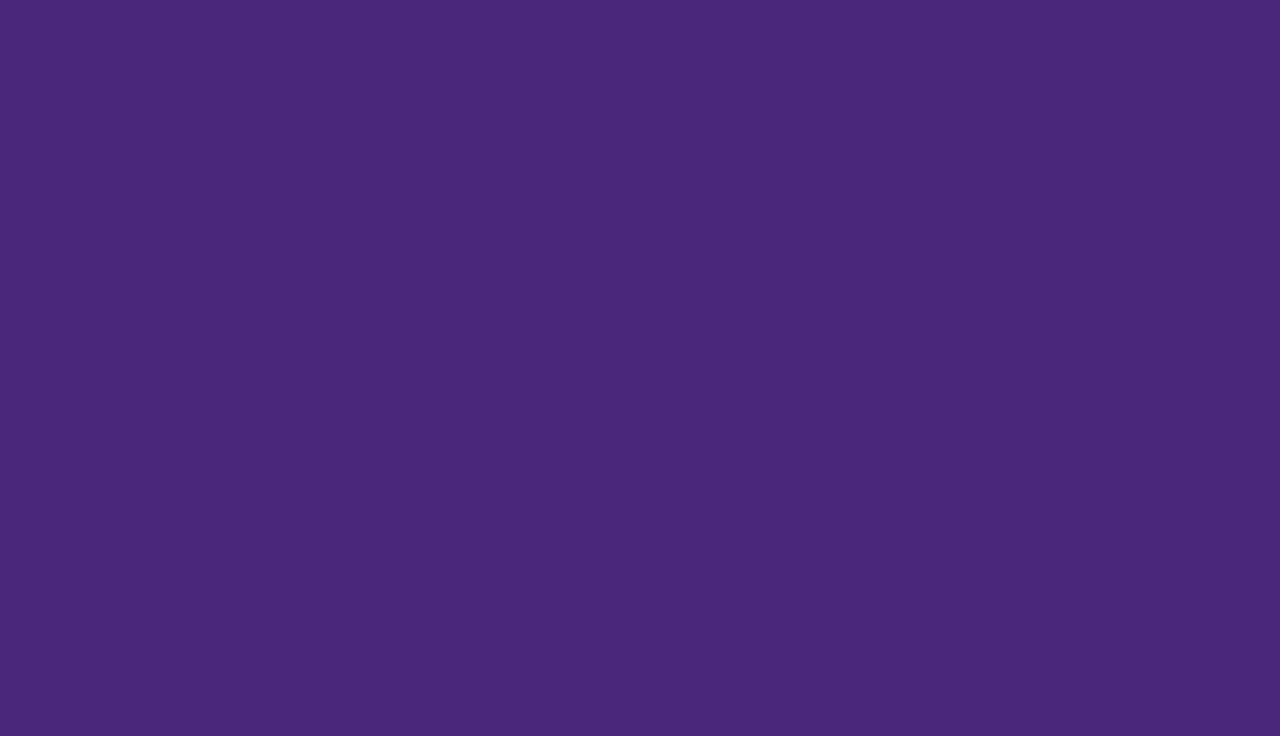
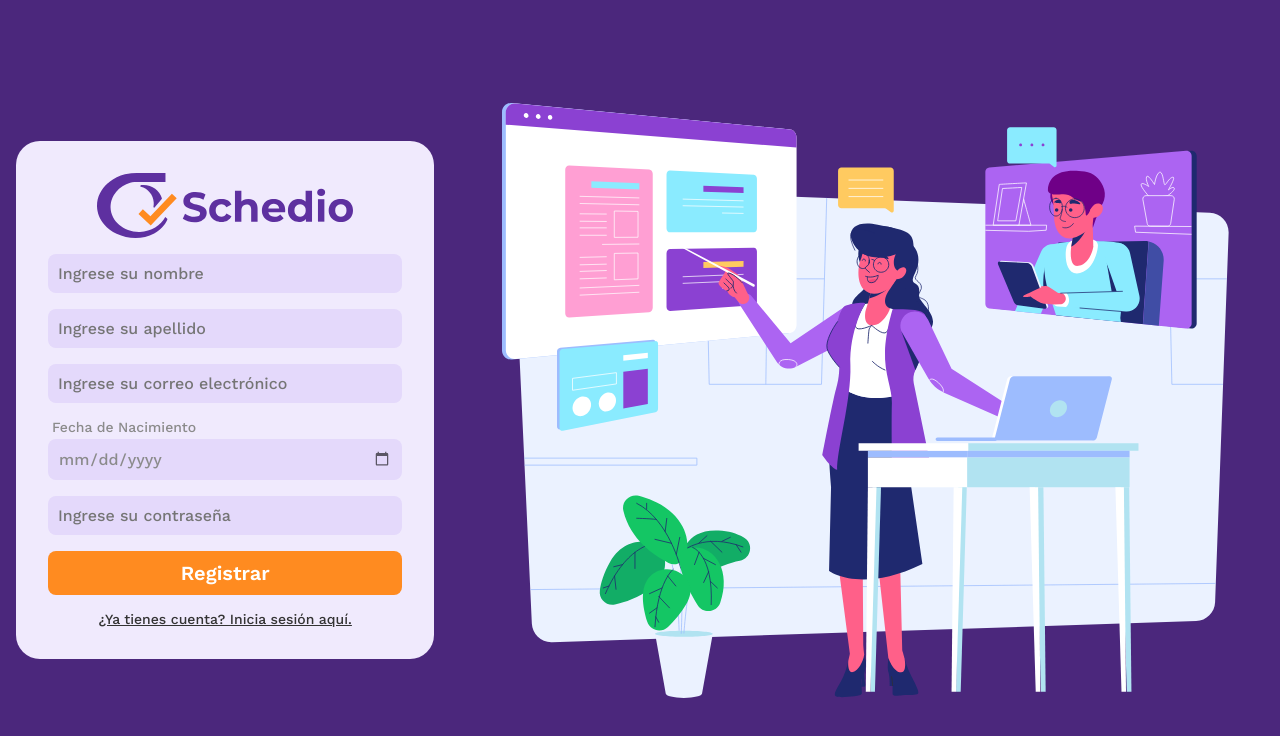
Before and after one commit to GRUPO-ATI-II/Schedio, an Angular app in the folder schedio-frontend/: page /register in a window 1280 px wide. Before the commit this address led to /. Shown: the top 736 px of the page. Built offline with nearby package versions, Linux system fonts and the light colour scheme.

Commit message:
feat: Implementación de la página de registro con un nuevo campo de llenado "calendario"

```diff
--- a/schedio-frontend/src/app/app.routes.ts
+++ b/schedio-frontend/src/app/app.routes.ts
@@ -13,6 +13,10 @@ export const routes: Routes = [
     path: 'login',
     component: Login,
   },
+  {
+    path: 'register',
+    loadComponent: () => import('./pages/register/register').then(m => m.Register),
+  },
 
   {
     path: '',
--- /dev/null
+++ b/schedio-frontend/src/app/components/ui/date-field/date-field.css
@@ -0,0 +1,38 @@
+.date-container {
+  display: flex;
+  flex-direction: column;
+  gap: 0.25rem;
+  width: 100%;
+}
+
+.date-label {
+  font-size: 0.875rem;
+  color: var(--light-fc, #fff);
+  font-weight: 500;
+  text-align: left;
+  padding-left: 0.25rem;
+}
+
+.input-field {
+  font: var(--text-h6);
+  color: var(--light-fc);
+  border-radius: 8px;
+  background-color: var(--shade-main-color);
+  border: none;
+  padding: 10px;
+  width: 100%;
+  font-weight: 500;
+  font-family: inherit;
+  box-sizing: border-box;
+}
+
+/* Remove default appearance for date input to style consistently */
+.input-field::-webkit-calendar-picker-indicator {
+  cursor: pointer;
+  opacity: 0.6;
+  transition: opacity 0.2s;
+}
+
+.input-field::-webkit-calendar-picker-indicator:hover {
+  opacity: 1;
+}
--- /dev/null
+++ b/schedio-frontend/src/app/components/ui/date-field/date-field.html
@@ -0,0 +1,6 @@
+<div class="date-container">
+  @if (label) {
+    <label class="date-label">{{ label }}</label>
+  }
+  <input class="input-field" type="date">
+</div>
--- /dev/null
+++ b/schedio-frontend/src/app/components/ui/date-field/date-field.ts
@@ -0,0 +1,11 @@
+import { Component, Input } from '@angular/core';
+
+@Component({
+    selector: 'app-date-field',
+    imports: [],
+    templateUrl: './date-field.html',
+    styleUrl: './date-field.css',
+})
+export class DateField {
+    @Input() label: string = '';
+}
--- a/schedio-frontend/src/app/pages/login/login.html
+++ b/schedio-frontend/src/app/pages/login/login.html
@@ -10,6 +10,6 @@
 
         <app-rect-base-button [isAction]="true" class="login-button" (clicked)="login()">Iniciar Sesión</app-rect-base-button>
       </form>
-      <a href="#">¿No tienes cuenta? Registrate aqui.</a>
+      <a routerLink="/register">¿No tienes cuenta? Registrate aqui.</a>
   </div>
 </main>
--- a/schedio-frontend/src/app/pages/login/login.ts
+++ b/schedio-frontend/src/app/pages/login/login.ts
@@ -1,16 +1,16 @@
 import { Component } from '@angular/core';
 import { InputField } from '../../components/ui/input-field/input-field';
 import { RectBaseButton } from '../../components/ui/rect-base-button/rect-base-button';
-import { Router } from '@angular/router';
+import { Router, RouterModule } from '@angular/router';
 
 @Component({
   selector: 'app-login',
-  imports: [InputField, RectBaseButton],
+  imports: [InputField, RectBaseButton, RouterModule],
   templateUrl: './login.html',
   styleUrl: './login.css',
 })
 export class Login {
-  constructor(private router: Router) {}
+  constructor(private router: Router) { }
 
   login() {
     this.router.navigate(['/ticket']);
--- /dev/null
+++ b/schedio-frontend/src/app/pages/register/register.css
@@ -0,0 +1,59 @@
+main {
+  display: flex;
+  align-items: center;
+  justify-content: center;
+  height: 100dvh;
+  gap: 2rem;
+  padding: 1rem;
+}
+
+.login-container {
+  background-color: var(--main-card-color);
+  border-radius: 24px;
+  padding: 2rem;
+  gap: 1rem;
+  width: clamp(20rem, 95%, 28rem);
+  justify-content: center;
+  align-items: center;
+  height: auto;
+  /* Changed height from 60% to auto to fit all the inputs nicely */
+}
+
+.image-container {
+  width: clamp(20rem, 95%, 54rem);
+  height: 100%;
+  display: grid;
+  place-content: center;
+}
+
+.image-container img {
+  width: 100%;
+}
+
+.login-form {
+  gap: 1rem;
+  width: 100%;
+}
+
+.login-logo {
+  width: clamp(12rem, 20vw, 16rem);
+}
+
+a {
+  font-size: var(--text-p);
+  color: var(--grey-800);
+  text-decoration: underline;
+  font-weight: 500;
+  transition: 0.25s ease-in-out;
+}
+
+a:hover {
+  color: var(--purple-800);
+}
+
+@media (max-width: 768px) {
+  main {
+    flex-direction: column;
+    justify-content: flex-end;
+  }
+}
--- /dev/null
+++ b/schedio-frontend/src/app/pages/register/register.html
@@ -0,0 +1,18 @@
+<main>
+  <div class="login-container vertical">
+      <img src="./logo-horizontal.svg" alt="Logo" class="login-logo" />
+      <form class="login-form vertical" (ngSubmit)="register()">
+        <app-input-field label="Nombre" type="text" [placeholder]="'Ingrese su nombre'"></app-input-field>
+        <app-input-field label="Apellido" type="text" [placeholder]="'Ingrese su apellido'"></app-input-field>
+        <app-input-field label="Correo Electrónico" type="email" [placeholder]="'Ingrese su correo electrónico'"></app-input-field>
+        <app-date-field label="Fecha de Nacimiento"></app-date-field>
+        <app-input-field label="Contraseña" type="password" [placeholder]="'Ingrese su contraseña'"></app-input-field>
+
+        <app-rect-base-button [isAction]="true" class="login-button" (clicked)="register()">Registrar</app-rect-base-button>
+      </form>
+      <a routerLink="/login">¿Ya tienes cuenta? Inicia sesión aquí.</a>
+  </div>
+  <div class="image-container">
+    <img src="./register-illustration.svg" alt="Register Image" class="login-image" />
+  </div>
+</main>
--- /dev/null
+++ b/schedio-frontend/src/app/pages/register/register.ts
@@ -0,0 +1,20 @@
+import { Component } from '@angular/core';
+import { Router } from '@angular/router';
+import { InputField } from '../../components/ui/input-field/input-field';
+import { RectBaseButton } from '../../components/ui/rect-base-button/rect-base-button';
+import { RouterModule } from '@angular/router';
+import { DateField } from '../../components/ui/date-field/date-field';
+
+@Component({
+    selector: 'app-register',
+    imports: [InputField, RectBaseButton, RouterModule, DateField],
+    templateUrl: './register.html',
+    styleUrl: './register.css',
+})
+export class Register {
+    constructor(private router: Router) { }
+
+    register() {
+        this.router.navigate(['/login']);
+    }
+}
```
Also changed, not shown: schedio-frontend/public/register-illustration.svg (added).
